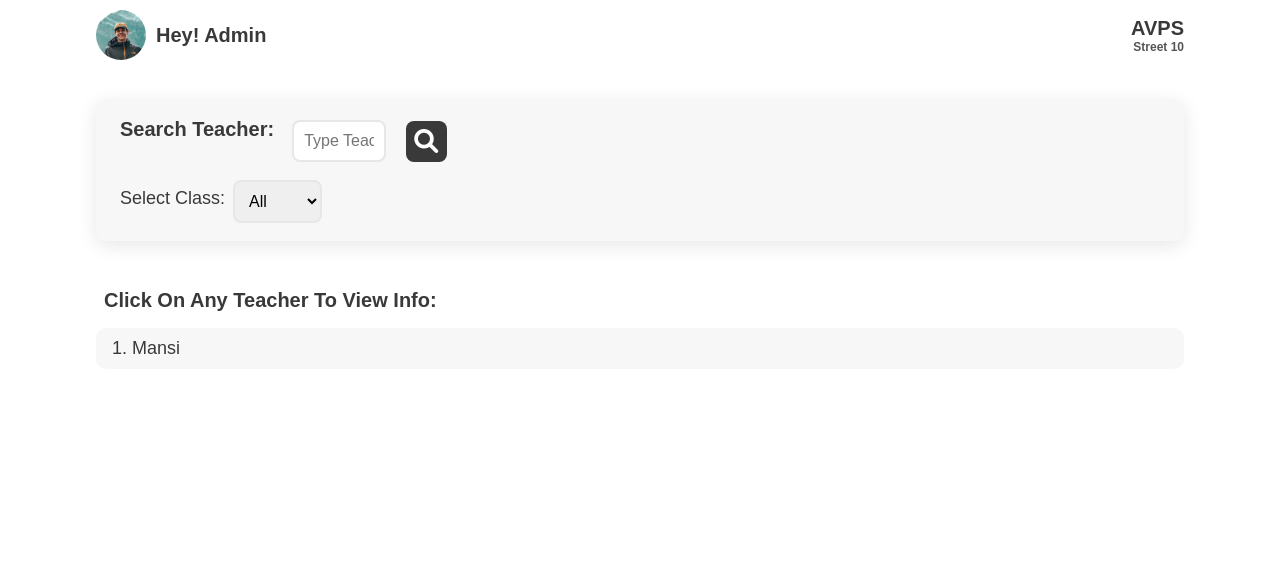
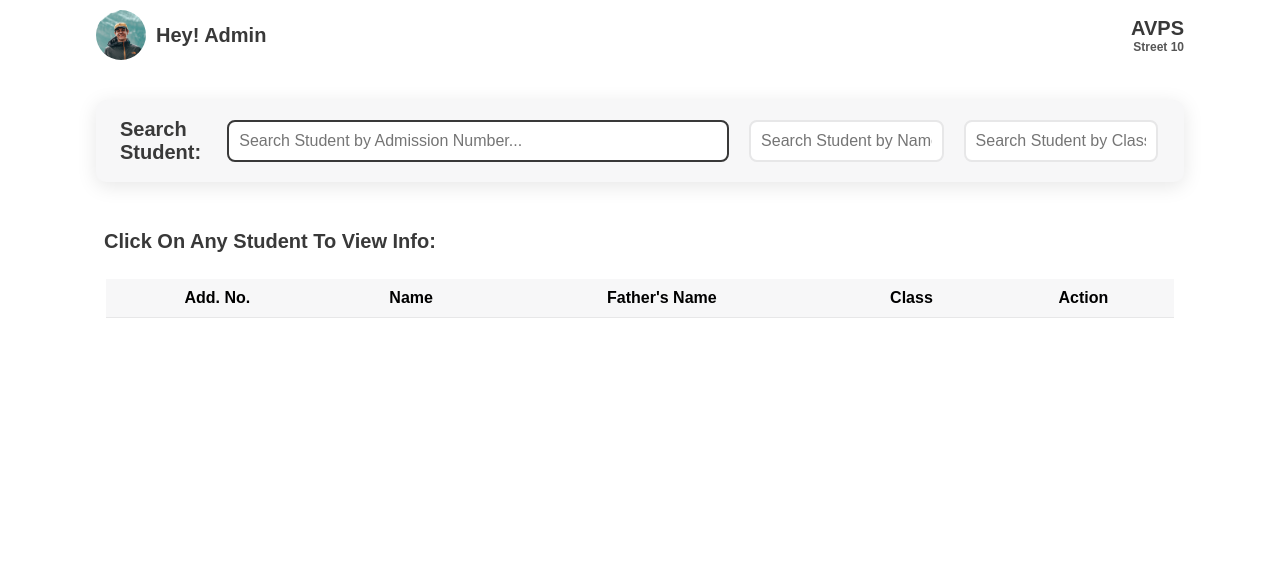
Before and after one commit to codeif-org/School-Management-Back, a Django app: page /superadmin/teachers/ in a window 1280 px wide. Shown: the top 568 px of the page. Run offline with Django 3.2, Linux system fonts and the light colour scheme; a user stored in the database is signed in; data comes from the database, SQL or seed files in the repository; lists and menus that the app fills with data are empty; some libraries are stand-ins or nearby versions.

Commit message:
updated teachers template

```diff
--- a/templates/superadmin/teachers.html
+++ b/templates/superadmin/teachers.html
@@ -5,9 +5,10 @@
     <link rel="stylesheet" href="{% static '/css/teacherExam.css' %}" />
     <link rel="stylesheet" href="{% static '/css/progress.css' %}" />
     <link rel="stylesheet" href="{% static '/css/adminList.css' %}" />
+    <link rel="stylesheet" href="{% static '/css/studentList.css' %}" />
 {% endblock extra-head %}
 {% block content %}
-    <section id="main">
+    <!-- <section id="main">
         <section id="list-hero">
         <div class="menu-list list-hero">
           <div class="list-hero-search">
@@ -51,5 +52,71 @@
           {% endfor %}
         </div>
       </section>
-    </section>
+    </section> -->
+
+    <!-- new one -->
+    <section id="main">
+      <section id="list-hero">
+          <div class="menu-list list-hero">
+            <div class="list-hero-search">
+              <h2>Search Student:</h2>
+              <input
+                type="text"
+                id="search-add-no"
+                placeholder="Search Student by Admission Number..."
+                onkeyup="searchStud(event, 1)"
+              />
+              <input
+                type="text"
+                id="search-name"
+                placeholder="Search Student by Name..."
+                onkeyup="searchStud(event, 3)"
+              />
+              <input
+                type="text"
+                id="search-class"
+                placeholder="Search Student by Class..."
+                onkeyup="searchStud(event, 7)"
+              />
+            </div>
+          </div>
+        </section>
+
+        <section id="admin-stud-list">
+          <div class="admin-stud-list">
+            <h2>Click on any student to view info:</h2>
+            <div class="student-table-list">
+              <table id="student-table">
+                <tr>
+                  <th>Add. No.</th>
+                  <th>Name</th>
+                  <th>Father's Name</th>
+                  <th>Class</th>
+                  <th>Action</th>
+                </tr>
+                {% for student in students %}
+                <tr onclick="document.location = '#'" tabindex = {{forloop.counter}}>
+                  <td>{{ student.add_no }}</td>
+                  <td> {{ student.fname }} </td>
+                  <td> {{ student.fathername }} </td>
+                  <td> {{ student.Class.Class }}{{ student.Class.section }} </td>
+                  <td>
+                    <i alt="info" class="fa-solid fa-circle-info"></i>
+                    <i class="fa-solid fa-chart-line"></i>
+                    <i class="fa-solid fa-a"></i>
+                    <i class="fa-solid fa-comment"></i>
+                  </td>
+                </tr>
+                {% endfor %}
+              </table>
+            </div>
+          </div>
+        </section>
+  </section>
 {% endblock content %}
+{% block script %}
+<script src="https://cdnjs.cloudflare.com/ajax/libs/axios/0.23.0/axios.min.js" integrity="sha512-Idr7xVNnMWCsgBQscTSCivBNWWH30oo/tzYORviOCrLKmBaRxRflm2miNhTFJNVmXvCtzgms5nlJF4az2hiGnA==" crossorigin="anonymous" referrerpolicy="no-referrer"></script>
+    <script src="{% static '/js/adminStudents.js' %}"></script>
+<script src="{% static 'js/searchStudent.js' %}"></script>
+
+{% endblock script %}
```
